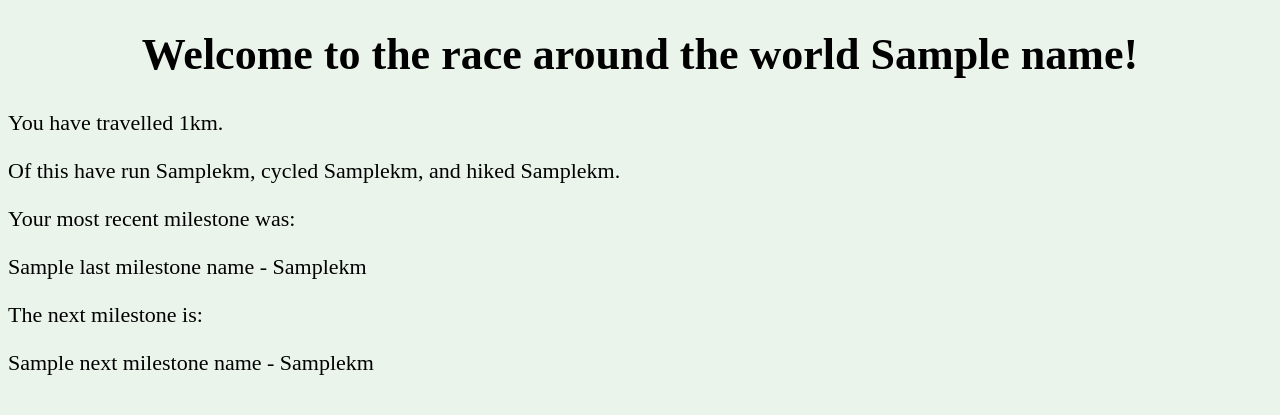
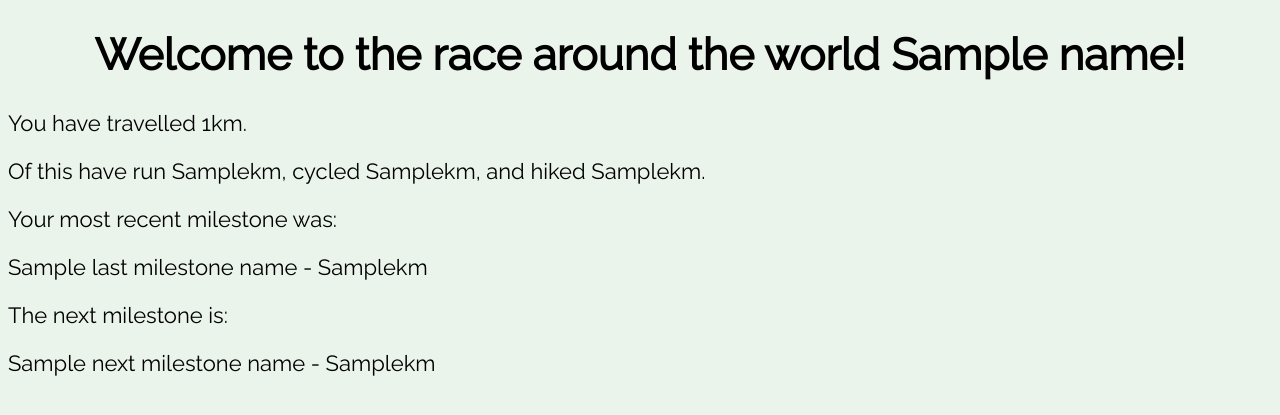
Before and after one commit to tomhayter/Strava-Race, a Django app: template web-app/tracker/templates/tracker/home.html in a window 1280 px wide. Shown: the top 415 px of the page. Run offline with Django 3.2, Linux system fonts and the light colour scheme; the template is opened without the code that fills it: most values are stand-ins (such as "Sample title", 1, 10 or a date in 2020).

Commit message:
Add missing font

```diff
--- a/web-app/tracker/templates/tracker/home.html
+++ b/web-app/tracker/templates/tracker/home.html
@@ -1,7 +1,7 @@
 {% load static %}
 <!DOCTYPE html>
 <link rel="stylesheet" href="{% static 'tracker/home.css' %}">
-
+<link href='https://fonts.googleapis.com/css?family=Raleway' rel='stylesheet'>
 <html lang="en-UK">
 <head>
     <meta charset="utf-8" />
```
